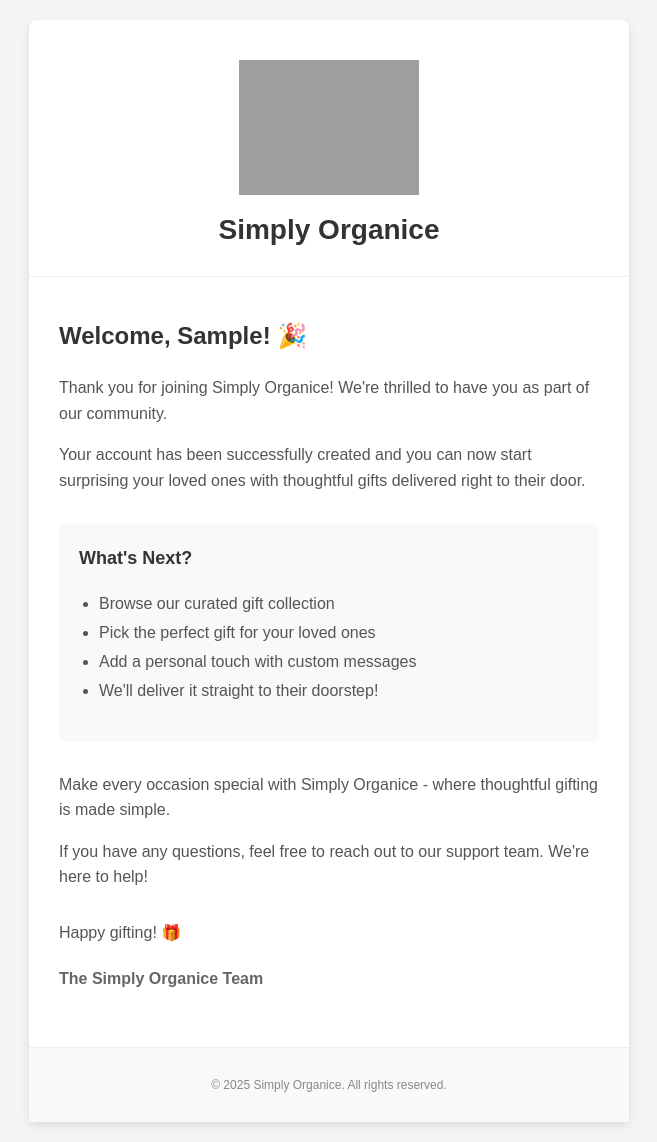
After one commit to Mortoti/simply-organice-ecommerce-backend, a Django app: template templates/welcome_email.html in a window 1280 px wide. The commit adds this page. Shown: the whole page, without its empty margins (311-968 px from the left). Run offline with Django 5.2, Linux system fonts and the light colour scheme; the template is opened without the code that fills it: most values are stand-ins (such as "Sample title", 1, 10 or a date in 2020); grey boxes are pictures that could not be loaded.

Commit message:
Welcome Email Integration

```diff
--- a/store/admin.py
+++ b/store/admin.py
@@ -180,20 +180,18 @@ class OrderAdmin(admin.ModelAdmin):
         # This is the logic that calls the task
         if change and 'status' in form.changed_data:
             # Check if the status is one we want to send an email for
-            '''
             if (obj.status == models.Order.STATUS_SHIPPED or
-                    obj.status == models.Order.STATUS_COMPLETED):
+                    obj.status == models.Order.STATUS_COMPLETED or
+                    obj.status == models.Order.STATUS_CANCELLED):
                 try:
                     # Only send email if Redis/Celery is available
                     send_email_task.delay(order_id=obj.id)
                 except Exception as e:
                     # Log the error but don't block the save
                     print(f"Failed to queue email for order {obj.id}: {str(e)}")
-            '''
 
         # We call the parent save_model at the end
         super().save_model(request, obj, form, change)
-
     def get_readonly_fields(self, request, obj=None):
         readonly = list(super().get_readonly_fields(request, obj))
         readonly.extend(['paystack_ref', 'paystack_access_code', 'payment_status', 'created_at'])
--- a/templates/order_confirmation.html
+++ b/templates/order_confirmation.html
@@ -14,6 +14,7 @@
 
                     <tr>
                         <td align="center" style="padding: 40px 0 30px 0; border-bottom: 1px solid #eeeeee;">
+                            <img src="https://i.ibb.co/hJVv2W9Q/logo.png" alt="Simply Organice Logo" style="width: 180px; height: auto; margin-bottom: 15px;">
                             <h1 style="color: #333; margin: 0; font-size: 28px;">Simply Organice</h1>
                         </td>
                     </tr>
@@ -47,7 +48,7 @@
                                     <tr style="border-bottom: 1px solid #eeeeee;">
                                         <td style="padding: 12px 0;">{{ item.product.name }}</td>
                                         <td style="padding: 12px 0;">{{ item.quantity }}</td>
-                                        <td style="padding: 12px 0;" align="right">${{ item.price_at_purchase }}</td>
+                                        <td style="padding: 12px 0;" align="right">GH₵{{ item.price_at_purchase|floatformat:2 }}</td>
                                     </tr>
                                     {% endfor %}
                                 </tbody>
--- /dev/null
+++ b/templates/welcome_email.html
@@ -0,0 +1,59 @@
+<!DOCTYPE html>
+<html lang="en">
+<head>
+    <meta charset="UTF-8">
+    <title>Welcome to Simply Organice</title>
+</head>
+<body style="margin: 0; padding: 0; font-family: Arial, sans-serif; background-color: #f4f4f4;">
+    <table width="100%" border="0" cellpadding="0" cellspacing="0" style="background-color: #f4f4f4; padding: 20px;">
+        <tr>
+            <td align="center">
+                <table width="600" border="0" cellpadding="0" cellspacing="0" style="background-color: #ffffff; border-radius: 8px; box-shadow: 0 4px 10px rgba(0,0,0,0.1);">
+                    <tr>
+                        <td align="center" style="padding: 40px 0 30px 0; border-bottom: 1px solid #eeeeee;">
+                            <img src="https://i.ibb.co/hJVv2W9Q/logo.png" alt="Simply Organice Logo" style="width: 180px; height: auto; margin-bottom: 15px;">
+                            <h1 style="color: #333; margin: 0; font-size: 28px;">Simply Organice</h1>
+                        </td>
+                    </tr>
+                    <tr>
+                        <td style="padding: 40px 30px 40px 30px; color: #555555; font-size: 16px; line-height: 1.6;">
+                            <h2 style="color: #333333; margin-top: 0;">Welcome, {{ first_name }}! 🎉</h2>
+
+                            <p>Thank you for joining Simply Organice! We're thrilled to have you as part of our community.</p>
+
+                            <p>Your account has been successfully created and you can now start surprising your loved ones with thoughtful gifts delivered right to their door.</p>
+
+                            <div style="background-color: #f8f9fa; padding: 20px; border-radius: 5px; margin: 30px 0;">
+                                <h3 style="color: #333333; margin-top: 0; font-size: 18px;">What's Next?</h3>
+                                <ul style="color: #555555; line-height: 1.8; padding-left: 20px;">
+                                    <li>Browse our curated gift collection</li>
+                                    <li>Pick the perfect gift for your loved ones</li>
+                                    <li>Add a personal touch with custom messages</li>
+                                    <li>We'll deliver it straight to their doorstep!</li>
+                                </ul>
+                            </div>
+
+                            <p>Make every occasion special with Simply Organice - where thoughtful gifting is made simple.</p>
+
+                            <p>If you have any questions, feel free to reach out to our support team. We're here to help!</p>
+
+                            <p style="margin-top: 30px;">Happy gifting! 🎁</p>
+
+                            <p style="color: #666; margin-top: 20px;">
+                                <strong>The Simply Organice Team</strong>
+                            </p>
+                        </td>
+                    </tr>
+                    <tr>
+                        <td align="center" style="padding: 30px 30px 30px 30px; background-color: #f9f9f9; border-top: 1px solid #eeeeee;">
+                            <p style="color: #888888; font-size: 12px; margin: 0;">
+                                &copy; 2025 Simply Organice. All rights reserved.
+                            </p>
+                        </td>
+                    </tr>
+                </table>
+            </td>
+        </tr>
+    </table>
+</body>
+</html>
```
Also changed, not shown: core/tasks.py (+38 -0 lines), store/signals/handlers.py (+3 -4 lines), templates/order_cancelled.html (+5 -6 lines), templates/order_completed.html (+8 -3 lines), templates/order_shipped.html (+9 -3 lines).
